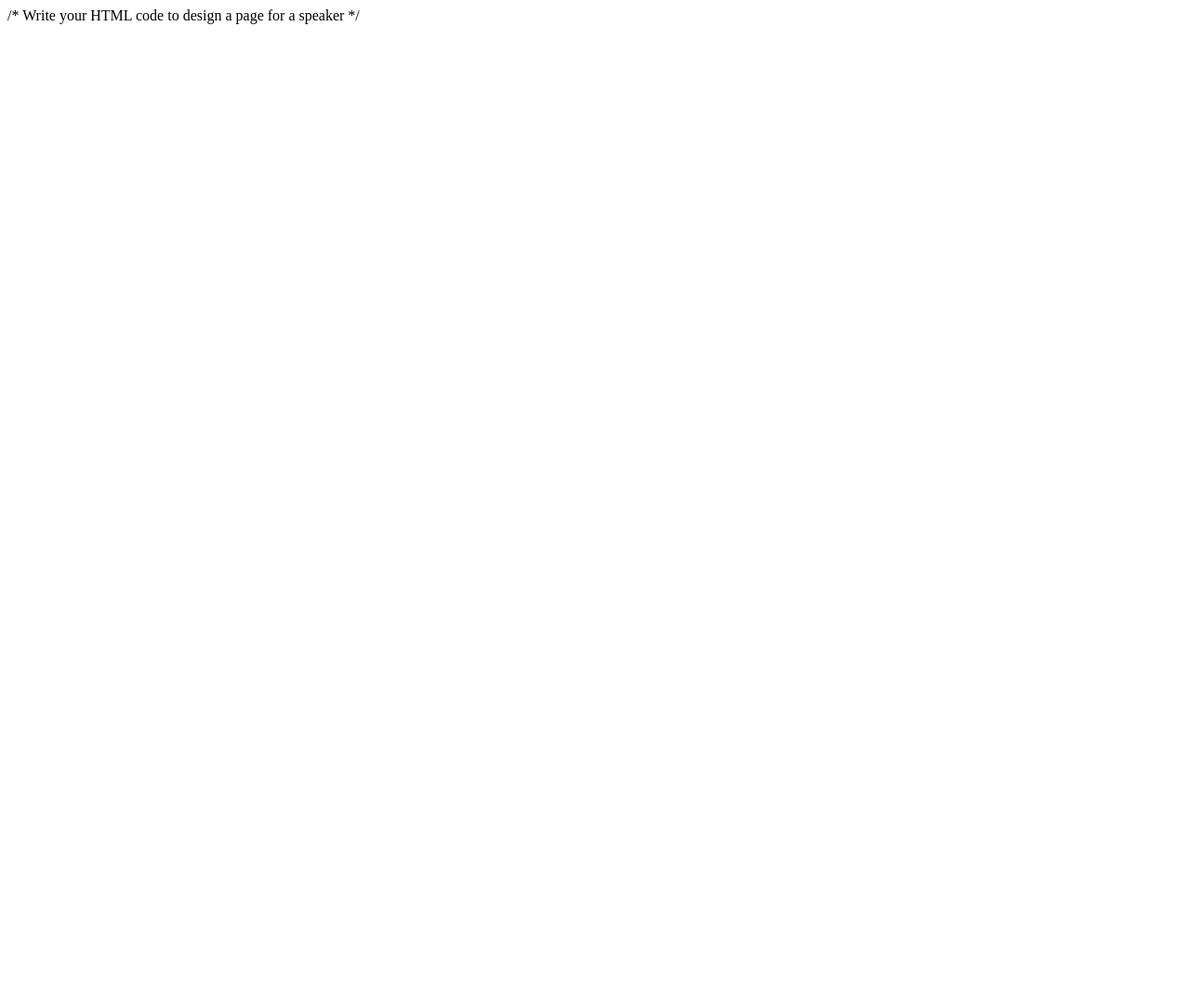
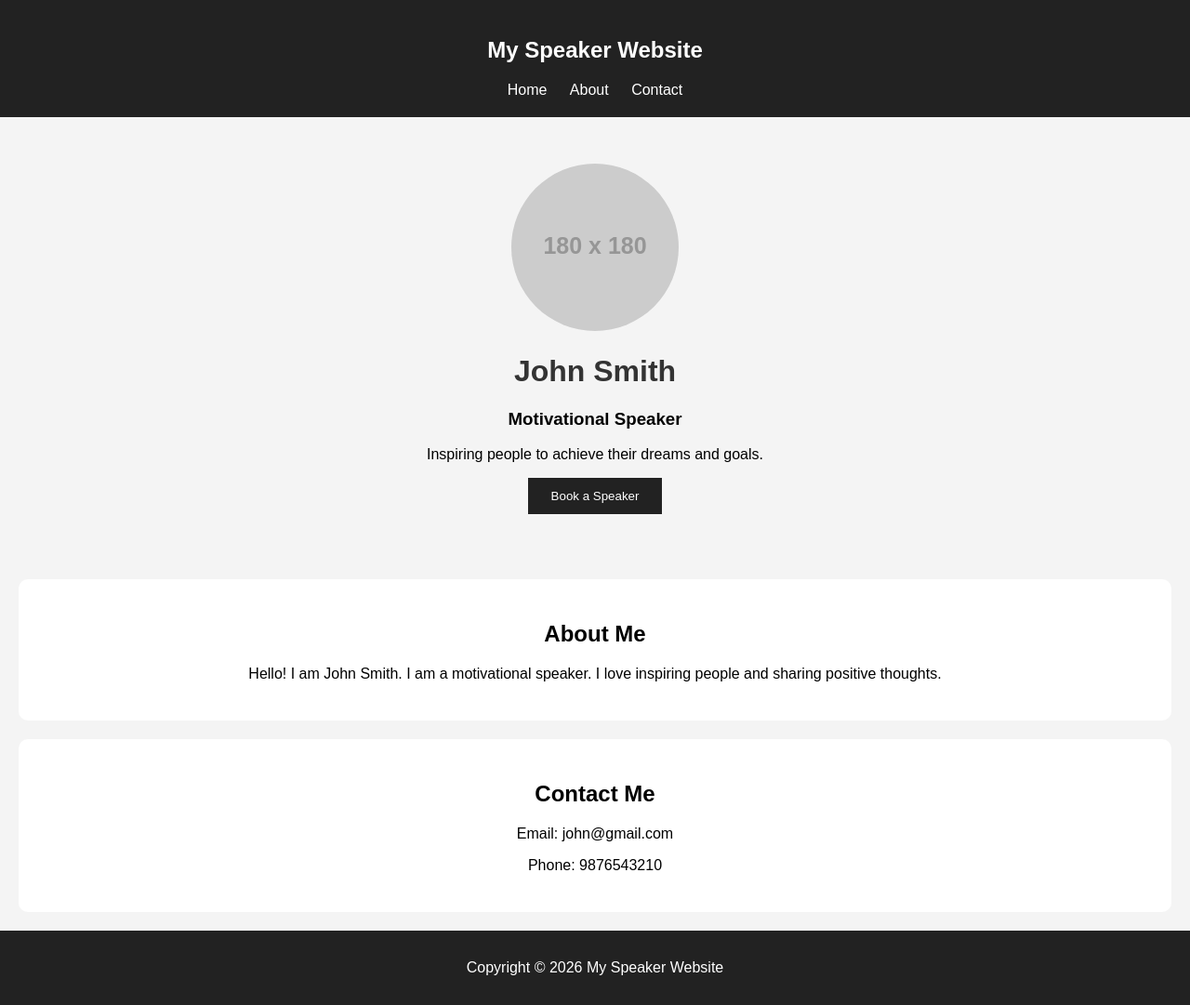
Before and after one commit to sanjeevdharani2-cyber/html-pro1, a website: page index.html in a window 1280 px wide. Shown: the whole page at 93% size. Before the commit the page ends 800 px from the top, so only its background shows below. Drawn offline with Linux system fonts and the light colour scheme; placeholder pictures from the web are drawn by us.

Commit message:
Update index.html

```diff
--- a/index.html
+++ b/index.html
@@ -1,6 +1,100 @@
+
+
 <!DOCTYPE html>
-<html lang="en">
+<html>
+<head>
+    <title>My Speaker Website</title>
+    <style>
+        body {
+            font-family: Arial;
+            margin: 0;
+            text-align: center;
+            background: #f4f4f4;
+        }
 
-/* Write your HTML code to design a page for a speaker */
+        header {
+            background: #222;
+            color: white;
+            padding: 20px;
+        }
 
+        nav a {
+            color: white;
+            margin: 10px;
+            text-decoration: none;
+        }
+
+        .main {
+            padding: 50px 20px;
+        }
+
+        img {
+            width: 180px;
+            height: 180px;
+            border-radius: 50%;
+        }
+
+        h1 {
+            color: #333;
+        }
+
+        .about, .contact {
+            background: white;
+            padding: 25px;
+            margin: 20px;
+            border-radius: 10px;
+        }
+
+        button {
+            background: #222;
+            color: white;
+            padding: 12px 25px;
+            border: none;
+            cursor: pointer;
+        }
+
+        footer {
+            background: #222;
+            color: white;
+            padding: 15px;
+        }
+    </style>
+</head>
+
+<body>
+
+    <header>
+        <h2>My Speaker Website</h2>
+        <nav>
+            <a href="#home">Home</a>
+            <a href="#about">About</a>
+            <a href="#contact">Contact</a>
+        </nav>
+    </header>
+
+    <div class="main" id="home">
+        <img src="https://via.placeholder.com/180" alt="Speaker">
+        <h1>John Smith</h1>
+        <h3>Motivational Speaker</h3>
+        <p>Inspiring people to achieve their dreams and goals.</p>
+        <button>Book a Speaker</button>
+    </div>
+
+    <div class="about" id="about">
+        <h2>About Me</h2>
+        <p>Hello! I am John Smith. I am a motivational speaker.
+        I love inspiring people and sharing positive thoughts.</p>
+    </div>
+
+    <div class="contact" id="contact">
+        <h2>Contact Me</h2>
+        <p>Email: john@gmail.com</p>
+        <p>Phone: 9876543210</p>
+    </div>
+
+    <footer>
+        <p>Copyright © 2026 My Speaker Website</p>
+    </footer>
+
+</body>
 </html>
```
